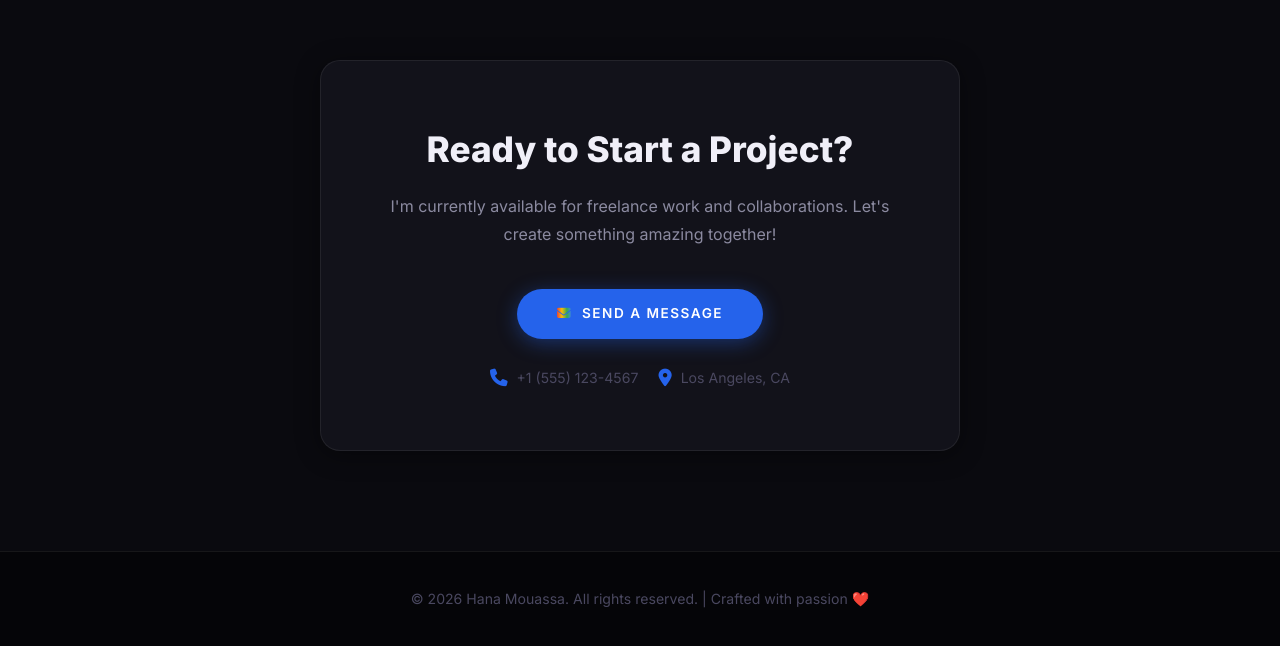
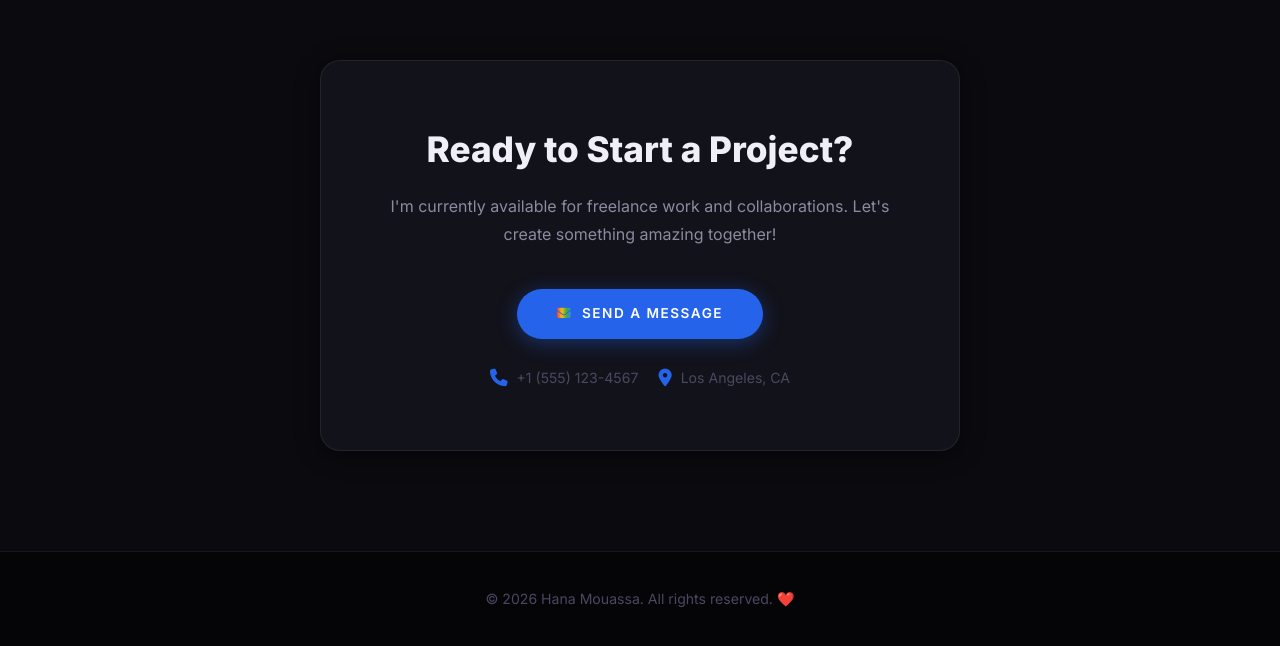
Before and after one commit to poppy181716-sketch/hana-portfolio, a plain HTML site: page frontend/index.html in a window 1280 px wide. Shown: the part 3042-3688 px from the top of the page. Drawn offline with Linux system fonts and the light colour scheme; no server answers.

Commit message:
Simplify footer text

```diff
--- a/frontend/index.html
+++ b/frontend/index.html
@@ -834,7 +834,7 @@
 </section>
 
 <footer>
-    <p>&copy; 2026 Hana Mouassa. All rights reserved. | Crafted with passion ❤️</p>
+    <p>&copy; 2026 Hana Mouassa. All rights reserved. ❤️</p>
 </footer>
 
 <div class="video-modal" id="videoModal" role="dialog" aria-label="Video player">
```
